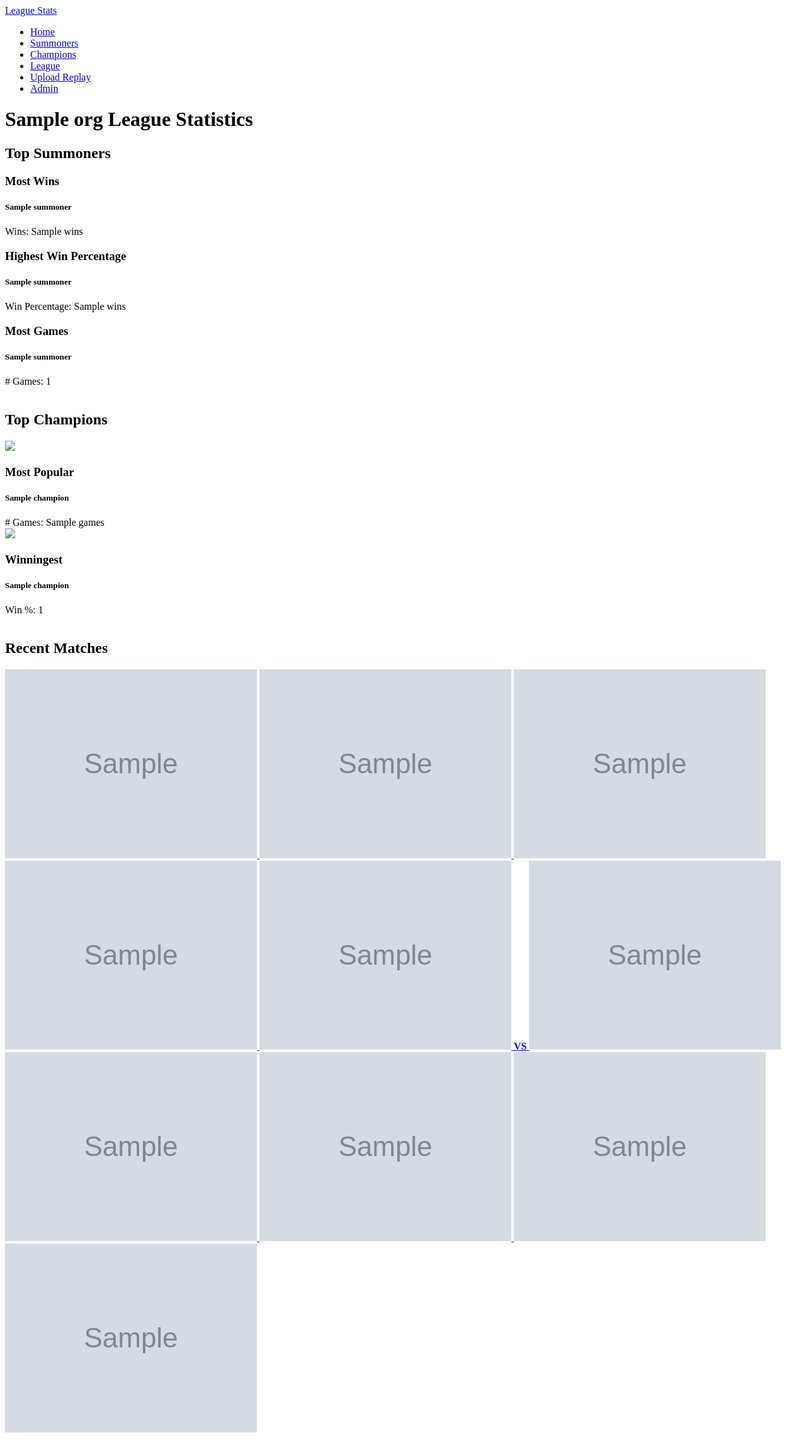
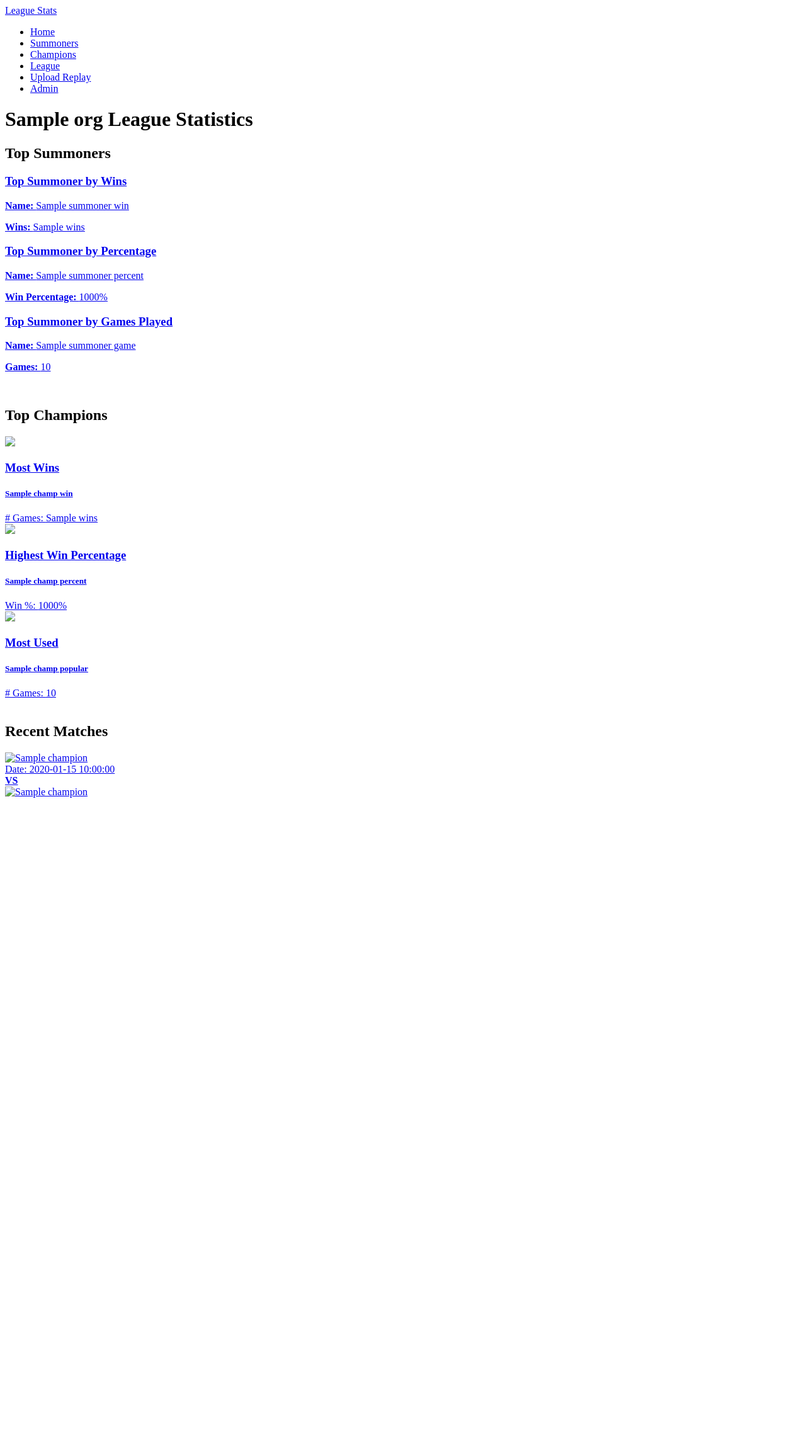
Before and after one commit to worst/league-stats, a Flask app: template templates/league.html in a window 1280 px wide. Shown: the whole page at 63% size. After the commit the page ends 1267 px from the top, so only its background shows below. Run offline with Flask 2, Linux system fonts and the light colour scheme; the template is opened without the code that fills it: most values are stand-ins (such as "Sample title", 1, 10 or a date in 2020); grey boxes marked "Sample" are stand-in pictures; parts of the project's set-up code (start-up, migrations or seed data) failed here and were passed over; some libraries are stand-ins or nearby versions.

Commit message:
Updated the League template to reflect new styles and have real information.

```diff
--- a/templates/league.html
+++ b/templates/league.html
@@ -18,24 +18,36 @@
 <h2>Top Summoners</h2>
 <div id="wins" class="row-fluid">
 	<div class="span4 info-block">
-		<h3>Most Wins</h3>
-		<h5>{{ most_wins.summoner }}</h5>
-		<span class="tag">Wins: </span>
-		<span class="field">{{ most_wins.wins }}</span>
+		<a href="{{ root_url }}summoners/{{ summoner_wins.summoner_name }}">
+			<div class="">
+				<h3>Top Summoner by Wins</h3>
+
+				<p><strong> Name: </strong>{{ summoner_wins.summoner_name }}</p>
+				<p><strong> Wins: </strong>{{ summoner_wins.wins }}</p>
+			</div>
+		</a>
 	</div>
 
 	<div class="span4 info-block">
-		<h3>Highest Win Percentage</h3>
-		<h5>{{ percentage.summoner }}</h5>
-		<span class="tag">Win Percentage: </span>
-		<span class="field">{{ percentage.wins }}</span>
+		<a href="{{ root_url }}summoners/{{ summoner_percent.summoner_name }}">
+			<div class="">
+				<h3>Top Summoner by Percentage</h3>
+
+				<p><strong> Name: </strong>{{ summoner_percent.summoner_name }}</p>
+				<p><strong> Win Percentage: </strong>{% if summoner_percent.losses != 0 %}{{ (summoner_percent.wins/(summoner_percent.wins/summoner_percent.losses))*100 }}{% else %}100{% endif %}%</p>
+			</div>
+		</a>
 	</div>
 
 	<div class="span4 info-block">
-		<h3>Most Games</h3>
-		<h5>{{ games.summoner }}</h5>
-		<span class="tag"># Games: </span>
-		<span class="field">{{ games.number }}</span>
+		<a href="{{ root_url }}summoners/{{ summoner_games.summoner_name }}">
+			<div class="">
+				<h3>Top Summoner by Games Played</h3>
+
+				<p><strong> Name: </strong>{{ summoner_games.summoner_name }}</p>
+				<p><strong> Games: </strong>{{ summoner_games.wins + summoner_games.losses }}</p>
+			</div>
+		</a>
 	</div>
 </div>
 <br>
@@ -43,32 +55,53 @@
 <h2>Top Champions</h2>
 <div id="champions" class="row-fluid">
 	<div class="span4 info-block">
+		<a href="{{ root_url }}champions/{{ champ_wins.name }}">
 			<div class="row-fluid">
 				<div class="span4">
-				<img src="{{ root_url }}static/images/champions/thumbnails/{{ most_popular.thumbnail }}" class="thumbnail">
+					<img src="{{ root_url }}static/images/champions/thumbnails/{{ champ_wins.thumbnail }}" class="thumbnail">
 				</div>
 				<div>
-		<h3 class="center">Most Popular</h3>
-				<h5>{{ most_popular.champion }}</h5>
+			<h3 class="center">Most Wins</h3>
+					<h5>{{ champ_wins.name }}</h5>
 					<span class="tag"># Games: </span>
-				<span class="field">{{ most_popular.games }}</span>
+					<span class="field">{{ champ_wins.wins }}</span>
 				</div>
 			</div>
+		</a>
 	</div>
 
-	<div class="span4 offset4 info-block">
+	<div class="span4 info-block">
+		<a href="{{ root_url }}champions/{{ champ_percent.name }}">
 			<div class="row-fluid">
 				<div class="span4">
-				<img src="{{ root_url }}static/images/champions/thumbnails/{{ winningest.thumbnail }}" class="thumbnail">
+					<img src="{{ root_url }}static/images/champions/thumbnails/{{ champ_percent.thumbnail }}" class="thumbnail">
 				</div>
 				<div>
-		<h3 class="center">Winningest</h3>
-				<h5>{{ winningest.champion }}</h5>
+			<h3 class="center">Highest Win Percentage</h3>
+					<h5>{{ champ_percent.name }}</h5>
 					<span class="tag">Win %: </span>
-				<span class="field">{{ winningest.percent }}</span>
+					<span class="field">{% if champ_percent.losses != 0 %}{{ (champ_percent.wins/(champ_percent.wins/champ_percent.losses))*100 }}{% else %}100{% endif %}%</span>
 				</div>
 			</div>
+		</a>
 	</div>
+
+	<div class="span4 info-block">
+		<a href="{{ root_url }}champions/{{ champ_popular.name }}">
+			<div class="row-fluid">
+				<div class="span4">
+					<img src="{{ root_url }}static/images/champions/thumbnails/{{ champ_popular.thumbnail }}" class="thumbnail">
+				</div>
+				<div>
+			<h3 class="center">Most Used</h3>
+					<h5>{{ champ_popular.name }}</h5>
+					<span class="tag"># Games: </span>
+					<span class="field">{{ champ_popular.wins + champ_popular.losses }}</span>
+				</div>
+			</div>
+		</a>
+	</div>
+
 </div>
 <br>
 
@@ -76,24 +109,33 @@
 
 <div class="well">
 	{% for match in matches %}
+	<div class="row-fluid">
 		<a href="/game/{{ match.id }}">
-		<div class="well row {{ match.winner }} match-row">
-			<img class="champion-thumbnail" src="{{ match.team1.champion1.thumbnail }}">
-			<img class="champion-thumbnail" src="{{ match.team1.champion2.thumbnail }}">
-			<img class="champion-thumbnail" src="{{ match.team1.champion3.thumbnail }}">
-			<img class="champion-thumbnail" src="{{ match.team1.champion4.thumbnail }}">
-			<img class="champion-thumbnail" src="{{ match.team1.champion5.thumbnail }}">
-
-			<strong>VS</strong>
-
-			<img class="champion-thumbnail" src="{{ match.team2.champion1.thumbnail }}">
-			<img class="champion-thumbnail" src="{{ match.team2.champion2.thumbnail }}">
-			<img class="champion-thumbnail" src="{{ match.team2.champion3.thumbnail }}">
-			<img class="champion-thumbnail" src="{{ match.team2.champion4.thumbnail }}">
-			<img class="champion-thumbnail" src="{{ match.team2.champion5.thumbnail }}">
-		</div>
-	</a>
+			<div class="span12 {{ match.winner }} match-row info-block">
+				<div class="row-fluid">
+					<div class="match-team span5">
+						<div class="span2"></div>
+						{% for member in match.teams[0].members %}
+						<img src="{{ root_url }}static/images/champions/thumbnails/{{ member.champion.thumbnail }}" class="thumbnail span2" title="{{ member.champion.name }}">
 						{% endfor %}
 					</div>
 
+					<div class="span2">
+						Date: {{ match.date }}<br>
+						<strong>VS</strong><br>
+					</div>
+
+
+					<div class="match-team span5">
+						{% for member in match.teams[1].members %}
+						<img src="{{ root_url }}static/images/champions/thumbnails/{{ member.champion.thumbnail }}" class="thumbnail span2" title="{{ member.champion.name }}">
+						{% endfor %}
+					</div>
+				</div>
+			</div>
+		</a>
+	</div>
+	<br>
+	{% endfor %}
+</div>
 {% endblock %}
```
Lines whose indentation alone changed are shown as unchanged.
